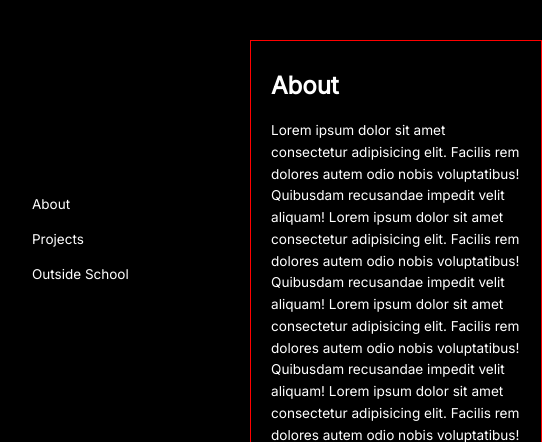
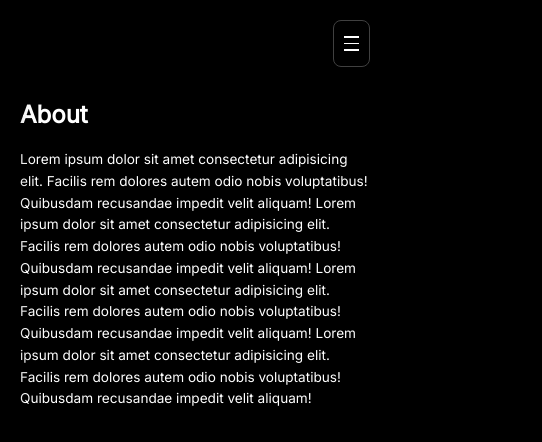
Before and after one commit to kanofiadmasu/personal-website, a plain HTML site: page index.html in a window 390 px wide. Shown: the top 442 px of the page, 542 px wide, since content can reach past the window. Drawn offline with Linux system fonts and the light colour scheme.

Commit message:
added JS functionlaity, and moblie responsiveness

```diff
--- a/script.js
+++ b/script.js
@@ -1,32 +1,32 @@
-// document.addEventListener('DOMContentLoaded', () => {
-//   const menu = document.getElementById('menu');
-//   const sidebar = document.querySelector('.sidebar');
-//   const content = document.querySelector('.content');
-//   const navLinks = document.querySelectorAll('.nav-item');
+document.addEventListener('DOMContentLoaded', () => {
+    const menu = document.getElementById('menu');
+    const sidebar = document.querySelector('.sidebar');
+    const content = document.querySelector('.content');
+    const navLinks = document.querySelectorAll('.nav-item');
 
-//   if (!menu || !sidebar) return;
+    if (!menu || !sidebar) return;
 
-//   // Toggle sidebar open/closed
-//   menu.addEventListener('click', () => {
-//     const isOpen = sidebar.classList.toggle('sidebar--open');
-//     menu.setAttribute('aria-expanded', String(isOpen));
-//   });
+    // Toggle sidebar open/closed
+    menu.addEventListener('click', () => {
+        const isOpen = sidebar.classList.toggle('sidebar--open');
+        menu.setAttribute('aria-expanded', String(isOpen));
+    });
 
-//   // Close sidebar after clicking a nav link (mobile)
-//   navLinks.forEach(link => link.addEventListener('click', () => {
-//     if (sidebar.classList.contains('sidebar--open')) {
-//       sidebar.classList.remove('sidebar--open');
-//       menu.setAttribute('aria-expanded', 'false');
-//     }
-//   }));
+    // Close sidebar after clicking a nav link (mobile)
+    navLinks.forEach(link => link.addEventListener('click', () => {
+        if (sidebar.classList.contains('sidebar--open')) {
+            sidebar.classList.remove('sidebar--open');
+            menu.setAttribute('aria-expanded', 'false');
+        }
+    }));
 
-//   // Close sidebar when tapping the page content
-//   if (content) {
-//     content.addEventListener('click', () => {
-//       if (sidebar.classList.contains('sidebar--open')) {
-//         sidebar.classList.remove('sidebar--open');
-//         menu.setAttribute('aria-expanded', 'false');
-//       }
-//     });
-//   }
-// });
+    // Close sidebar when tapping the page content
+    if (content) {
+        content.addEventListener('click', () => {
+            if (sidebar.classList.contains('sidebar--open')) {
+                sidebar.classList.remove('sidebar--open');
+                menu.setAttribute('aria-expanded', 'false');
+            }
+        });
+    }
+});
--- a/styles.css
+++ b/styles.css
@@ -140,7 +140,7 @@ body {
     display: flex;
     flex-direction: column;
     justify-content: space-around;
-    border: 1px solid red;
+    /* border: 1px solid red; */
 }
 
 .content h1 {
@@ -237,3 +237,68 @@ img {
 #outside-school h1 {
     margin-bottom: 15px;
 }
+
+/* --- Menu / Hamburger Button (Hidden on Desktop) --- */
+.menu {
+    display: none;
+    /* Hidden by default */
+    position: fixed;
+    top: 20px;
+    right: 20px;
+    z-index: 1000;
+    cursor: pointer;
+    background: rgba(0, 0, 0, 0.6);
+    padding: 10px;
+    border-radius: 8px;
+    backdrop-filter: blur(5px);
+    border: 1px solid var(--lighter-black);
+}
+
+.menu-bar {
+    display: block;
+    width: 15px;
+    height: 1.5px;
+    margin: 5px auto;
+    background-color: var(--text-color);
+    transition: all 0.3s ease-in-out;
+}
+
+/* --- Mobile / Tablet Styles --- */
+@media (max-width: 768px) {
+
+    /* Show Menu Button */
+    .menu {
+        display: block;
+    }
+
+    /* Sidebar: Hidden by default, slides in */
+    .sidebar {
+        transform: translateX(-100%);
+        /* Move off-screen */
+        z-index: 999;
+        transition: transform 0.5s ease-in-out;
+        width: 75%;
+        /* Don't cover full width so user can click out */
+        max-width: 300px;
+        box-shadow: 10px 0 20px rgba(0, 0, 0, 0.5);
+    }
+
+    /* Class added by JS to show sidebar */
+    .sidebar.sidebar--open {
+        transform: translateX(0);
+    }
+
+    /* Main Content: Full width, reset margins */
+    .content {
+        margin-left: 0;
+        margin-top: 80px;
+        /* Space for the menu button if at top, or just breathing room */
+        width: 100%;
+        padding: 20px;
+    }
+
+    .project-list {
+        grid-template-columns: 1fr;
+        /* Single column for projects on mobile */
+    }
+}
```
